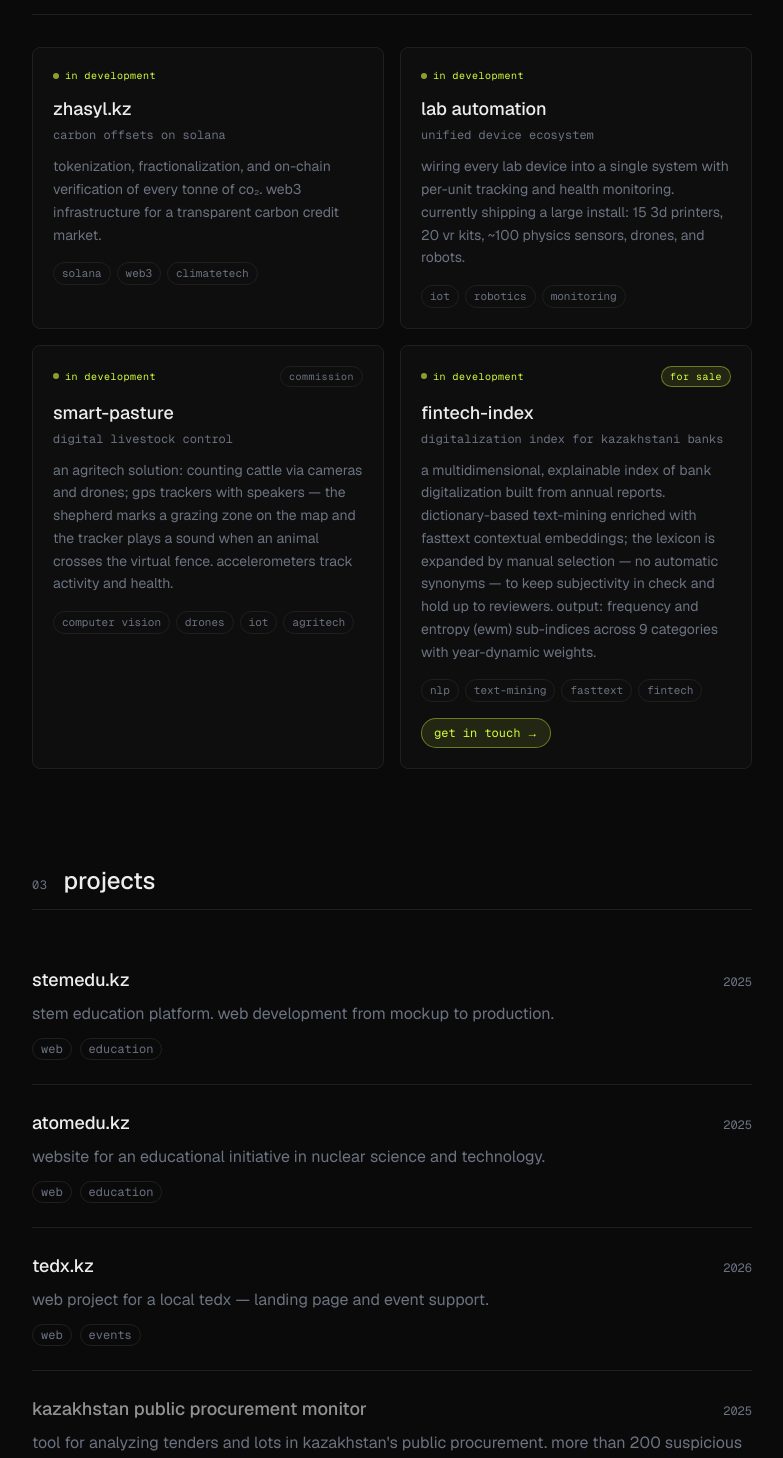
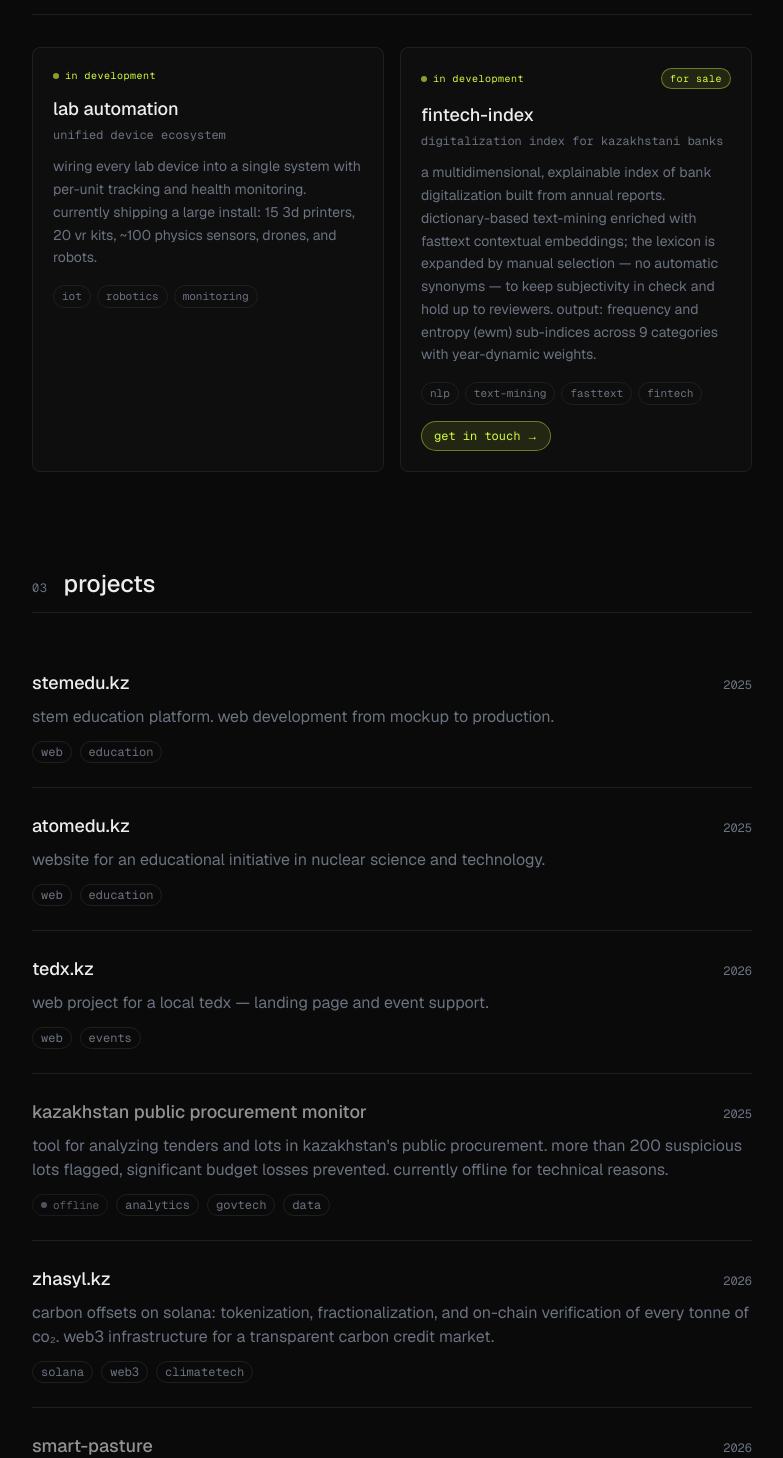
Before and after one commit to ekbmusk/portfolio, a Next.js app: page / in a window 1280 px wide. Shown: the part 1044-2502 px from the top of the page, without its empty margins (248-1031 px from the left). Built offline with nearby package versions, Linux system fonts and the light colour scheme.

Commit message:
refactor: move zhasyl.kz and smart-pasture from current work to projects

```diff
--- a/src/app/dictionaries.ts
+++ b/src/app/dictionaries.ts
@@ -142,15 +142,6 @@
   langToggleLabel: "language",
   current: [
     {
-      title: "zhasyl.kz",
-      summary: "carbon offsets on solana",
-      description:
-        "tokenization, fractionalization, and on-chain verification of every tonne of co₂. web3 infrastructure for a transparent carbon credit market.",
-      tags: ["solana", "web3", "climatetech"],
-      href: "https://zhasyl.kz",
-      type: null,
-    },
-    {
       title: "lab automation",
       summary: "unified device ecosystem",
       description:
@@ -158,15 +149,6 @@
       tags: ["iot", "robotics", "monitoring"],
       href: null,
       type: null,
-    },
-    {
-      title: "smart-pasture",
-      summary: "digital livestock control",
-      description:
-        "an agritech solution: counting cattle via cameras and drones; gps trackers with speakers — the shepherd marks a grazing zone on the map and the tracker plays a sound when an animal crosses the virtual fence. accelerometers track activity and health.",
-      tags: ["computer vision", "drones", "iot", "agritech"],
-      href: null,
-      type: "commission",
     },
     {
       title: "fintech-index",
@@ -212,6 +194,22 @@
       href: null,
       year: "2025",
       status: "offline",
+    },
+    {
+      title: "zhasyl.kz",
+      description:
+        "carbon offsets on solana: tokenization, fractionalization, and on-chain verification of every tonne of co₂. web3 infrastructure for a transparent carbon credit market.",
+      tags: ["solana", "web3", "climatetech"],
+      href: "https://zhasyl.kz",
+      year: "2026",
+    },
+    {
+      title: "smart-pasture",
+      description:
+        "digital livestock control. an agritech solution: counting cattle via cameras and drones; gps trackers with speakers — the shepherd marks a grazing zone on the map and the tracker plays a sound when an animal crosses the virtual fence. accelerometers track activity and health.",
+      tags: ["computer vision", "drones", "iot", "agritech"],
+      href: null,
+      year: "2026",
     },
   ],
   bots: [
@@ -371,15 +369,6 @@
   langToggleLabel: "язык",
   current: [
     {
-      title: "zhasyl.kz",
-      summary: "углеродный офсет на solana",
-      description:
-        "токенизация, дробление и on-chain верификация каждой тонны co₂. web3-инфраструктура для прозрачного рынка углеродных кредитов.",
-      tags: ["solana", "web3", "climatetech"],
-      href: "https://zhasyl.kz",
-      type: null,
-    },
-    {
       title: "автоматизация лабораторий",
       summary: "единая экосистема устройств",
       description:
@@ -387,15 +376,6 @@
       tags: ["iot", "robotics", "monitoring"],
       href: null,
       type: null,
-    },
-    {
-      title: "smart-pasture",
-      summary: "цифровой контроль скота",
-      description:
-        "решение для аграрного сектора: подсчёт коров по камерам и с дронов; gps-трекеры с динамиками — пастух размечает зону выпаса на карте, и при попытке выйти за виртуальную границу трекер подаёт звуковой сигнал. акселерометры отслеживают активность и состояние животных.",
-      tags: ["computer vision", "drones", "iot", "agritech"],
-      href: null,
-      type: "заказ",
     },
     {
       title: "fintech-index",
@@ -441,6 +421,22 @@
       href: null,
       year: "2025",
       status: "не работает",
+    },
+    {
+      title: "zhasyl.kz",
+      description:
+        "углеродный офсет на solana: токенизация, дробление и on-chain верификация каждой тонны co₂. web3-инфраструктура для прозрачного рынка углеродных кредитов.",
+      tags: ["solana", "web3", "climatetech"],
+      href: "https://zhasyl.kz",
+      year: "2026",
+    },
+    {
+      title: "smart-pasture",
+      description:
+        "цифровой контроль скота. решение для аграрного сектора: подсчёт коров по камерам и с дронов; gps-трекеры с динамиками — пастух размечает зону выпаса на карте, и при попытке выйти за виртуальную границу трекер подаёт звуковой сигнал. акселерометры отслеживают активность и состояние животных.",
+      tags: ["computer vision", "drones", "iot", "agritech"],
+      href: null,
+      year: "2026",
     },
   ],
   bots: [
@@ -600,15 +596,6 @@
   langToggleLabel: "тіл",
   current: [
     {
-      title: "zhasyl.kz",
-      summary: "solana-дағы көміртек офсеті",
-      description:
-        "әр тонна co₂-ні токенизациялау, бөлшектеу және on-chain тексеру. көміртек кредиттерінің ашық нарығына арналған web3-инфрақұрылым.",
-      tags: ["solana", "web3", "climatetech"],
-      href: "https://zhasyl.kz",
-      type: null,
-    },
-    {
       title: "зертхана автоматизациясы",
       summary: "құрылғылардың біртұтас экожүйесі",
       description:
@@ -616,15 +603,6 @@
       tags: ["iot", "robotics", "monitoring"],
       href: null,
       type: null,
-    },
-    {
-      title: "smart-pasture",
-      summary: "малды цифрлық бақылау",
-      description:
-        "аграрлық сектор үшін шешім: малды камера мен дрон арқылы санау; динамигі бар gps-трекерлер — бақташы картада жайылым аумағын белгілейді, мал виртуалды шектен шықса, трекер дыбыс шығарады. акселерометрлер малдың белсенділігі мен жай-күйін қадағалайды.",
-      tags: ["computer vision", "drones", "iot", "agritech"],
-      href: null,
-      type: "тапсырыс",
     },
     {
       title: "fintech-index",
@@ -670,6 +648,22 @@
       href: null,
       year: "2025",
       status: "жұмыс істемейді",
+    },
+    {
+      title: "zhasyl.kz",
+      description:
+        "solana-дағы көміртек офсеті: әр тонна co₂-ні токенизациялау, бөлшектеу және on-chain тексеру. көміртек кредиттерінің ашық нарығына арналған web3-инфрақұрылым.",
+      tags: ["solana", "web3", "climatetech"],
+      href: "https://zhasyl.kz",
+      year: "2026",
+    },
+    {
+      title: "smart-pasture",
+      description:
+        "малды цифрлық бақылау. аграрлық сектор үшін шешім: малды камера мен дрон арқылы санау; динамигі бар gps-трекерлер — бақташы картада жайылым аумағын белгілейді, мал виртуалды шектен шықса, трекер дыбыс шығарады. акселерометрлер малдың белсенділігі мен жай-күйін қадағалайды.",
+      tags: ["computer vision", "drones", "iot", "agritech"],
+      href: null,
+      year: "2026",
     },
   ],
   bots: [
```
